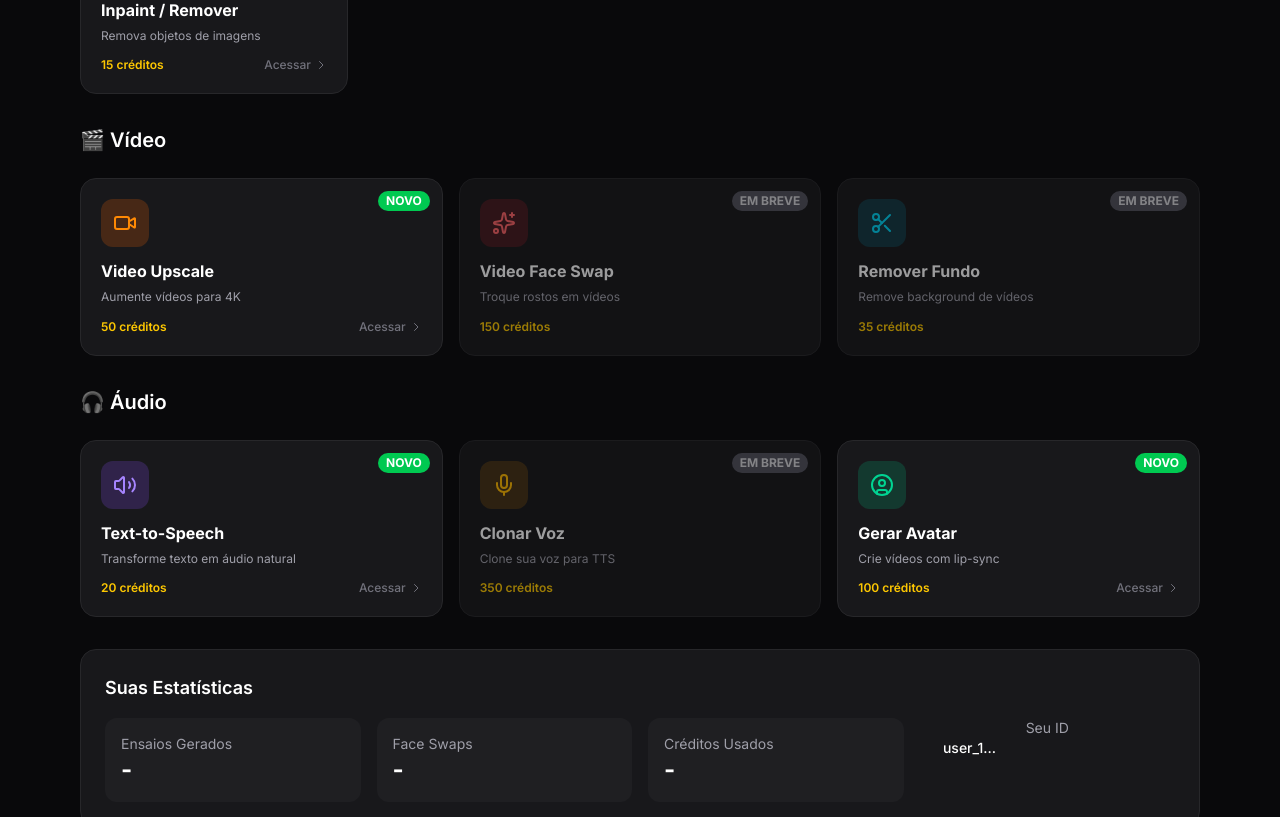
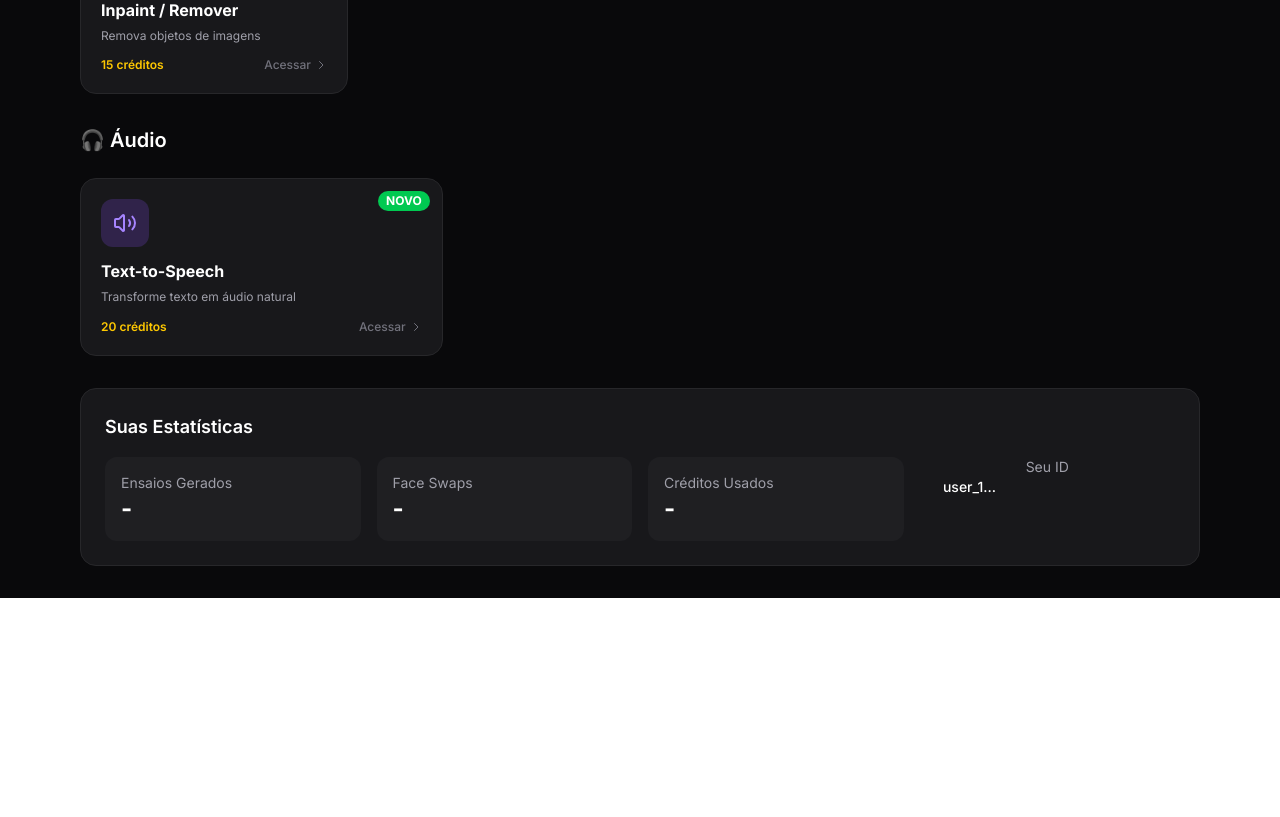
Before and after one commit to hamiltonmatematica/ensaios-ai, a Next.js app: page /dashboard in a window 1280 px wide. Shown: the part 680-1497 px from the top of the page. After the commit the page ends 1278 px from the top, so only its background shows below. Built offline with nearby package versions, Linux system fonts and the light colour scheme; no server answers; sample sign-in values are in the browser's storage.

Commit message:
chore: remove features from dashboard and clean up imports

```diff
--- a/src/app/dashboard/page.tsx
+++ b/src/app/dashboard/page.tsx
@@ -9,11 +9,7 @@ import {
     Coins,
     Loader2,
     Wand2,
-    Mic,
-    Video,
     ImagePlus,
-    Scissors,
-    UserCircle,
     Volume2,
     Eraser
 } from "lucide-react"
@@ -144,45 +140,6 @@ export default function DashboardPage() {
                     </div>
                 </div>
 
-                {/* Services Grid - VÍDEO */}
-                <div className="mb-8">
-                    <h2 className="text-xl font-semibold text-white mb-6 flex items-center gap-2">
-                        🎬 Vídeo
-                    </h2>
-                    <div className="grid grid-cols-1 sm:grid-cols-2 lg:grid-cols-3 gap-4">
-                        <DashboardCard
-                            title="Video Upscale"
-                            description="Aumente vídeos para 4K"
-                            href="/upscale-video"
-                            icon={Video}
-                            iconBgColor="bg-orange-500/20"
-                            iconColor="text-orange-400"
-                            credits={50}
-                            isNew
-                        />
-                        <DashboardCard
-                            title="Video Face Swap"
-                            description="Troque rostos em vídeos"
-                            href="/video-face-swap"
-                            icon={Sparkles}
-                            iconBgColor="bg-red-500/20"
-                            iconColor="text-red-400"
-                            credits={150}
-                            comingSoon
-                        />
-                        <DashboardCard
-                            title="Remover Fundo"
-                            description="Remove background de vídeos"
-                            href="/remove-background"
-                            icon={Scissors}
-                            iconBgColor="bg-cyan-500/20"
-                            iconColor="text-cyan-400"
-                            credits={35}
-                            comingSoon
-                        />
-                    </div>
-                </div>
-
                 {/* Services Grid - ÁUDIO */}
                 <div className="mb-8">
                     <h2 className="text-xl font-semibold text-white mb-6 flex items-center gap-2">
@@ -197,26 +154,6 @@ export default function DashboardPage() {
                             iconBgColor="bg-violet-500/20"
                             iconColor="text-violet-400"
                             credits={20}
-                            isNew
-                        />
-                        <DashboardCard
-                            title="Clonar Voz"
-                            description="Clone sua voz para TTS"
-                            href="/voice-clone"
-                            icon={Mic}
-                            iconBgColor="bg-amber-500/20"
-                            iconColor="text-amber-400"
-                            credits={350}
-                            comingSoon
-                        />
-                        <DashboardCard
-                            title="Gerar Avatar"
-                            description="Crie vídeos com lip-sync"
-                            href="/generate-avatar"
-                            icon={UserCircle}
-                            iconBgColor="bg-emerald-500/20"
-                            iconColor="text-emerald-400"
-                            credits={100}
                             isNew
                         />
                     </div>
```
